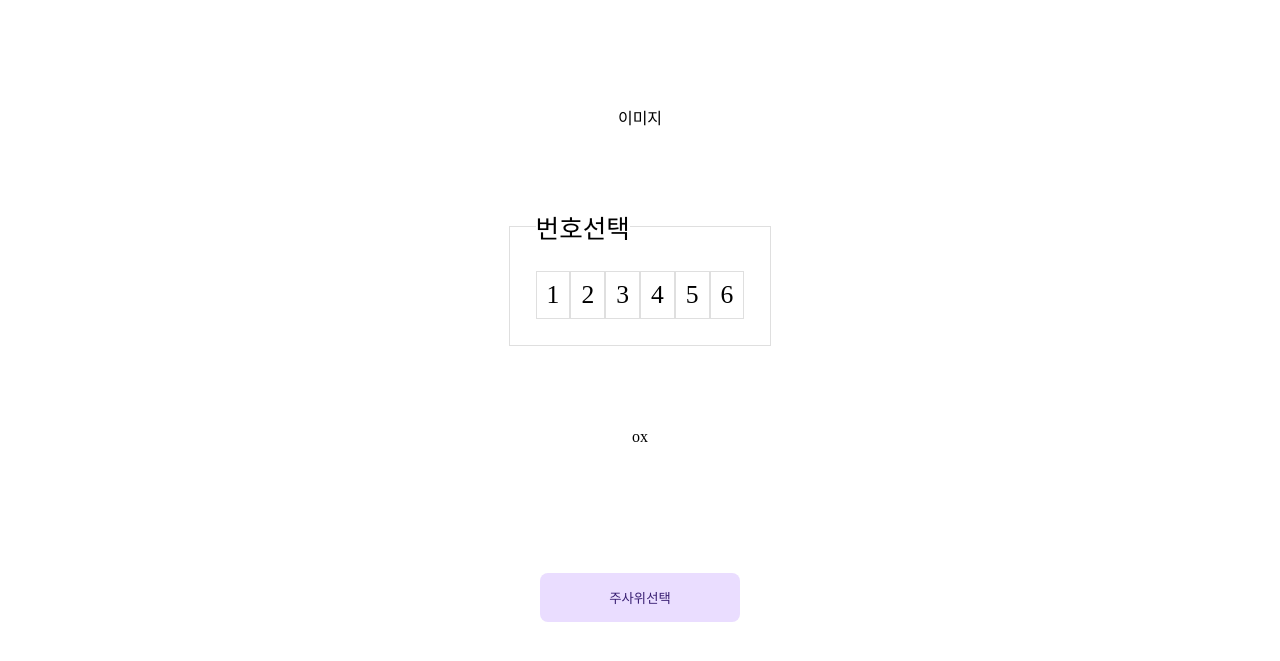
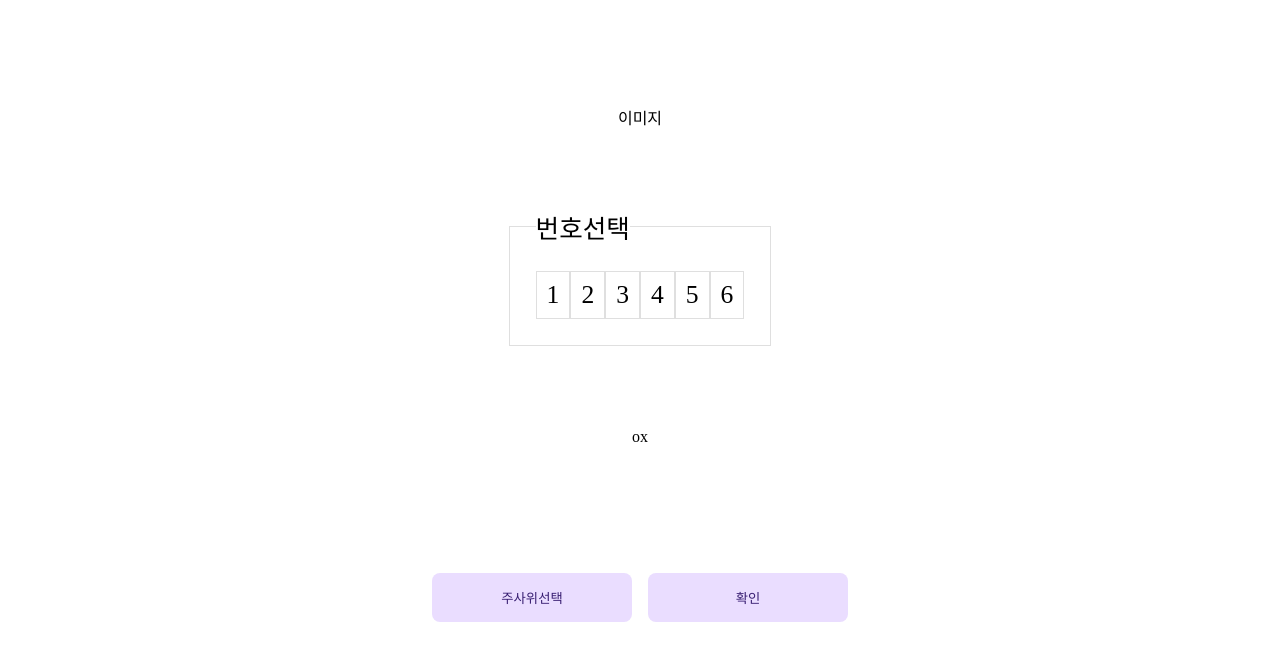
Before and after one commit to pnumin/k2_js, a plain HTML site: page 02/index.html in a window 1280 px wide. Shown: the part 83-744 px from the top of the page. Drawn offline with Linux system fonts and the light colour scheme.

Commit message:
CSS 변경

```diff
--- a/02/index.html
+++ b/02/index.html
@@ -24,13 +24,14 @@
                   <input type="radio" name="num" value="5" id="r5"><label for="r5"> 5 </label>
                   <input type="radio" name="num" value="6" id="r6"><label for="r6"> 6 </label>
                 </fieldset>
-                </form>
+            </form>
         </section>
         <section id="s3">
             ox
         </section>
         <section id="s4">
-            <button onclick="showDice();">주사위선택</button>
+            <button id="bt1" onclick="showDice();">주사위선택</button>
+            <button id="bt2" onclick="showDice();">확인</button>
         </section>
     </main>
 </body>
```
